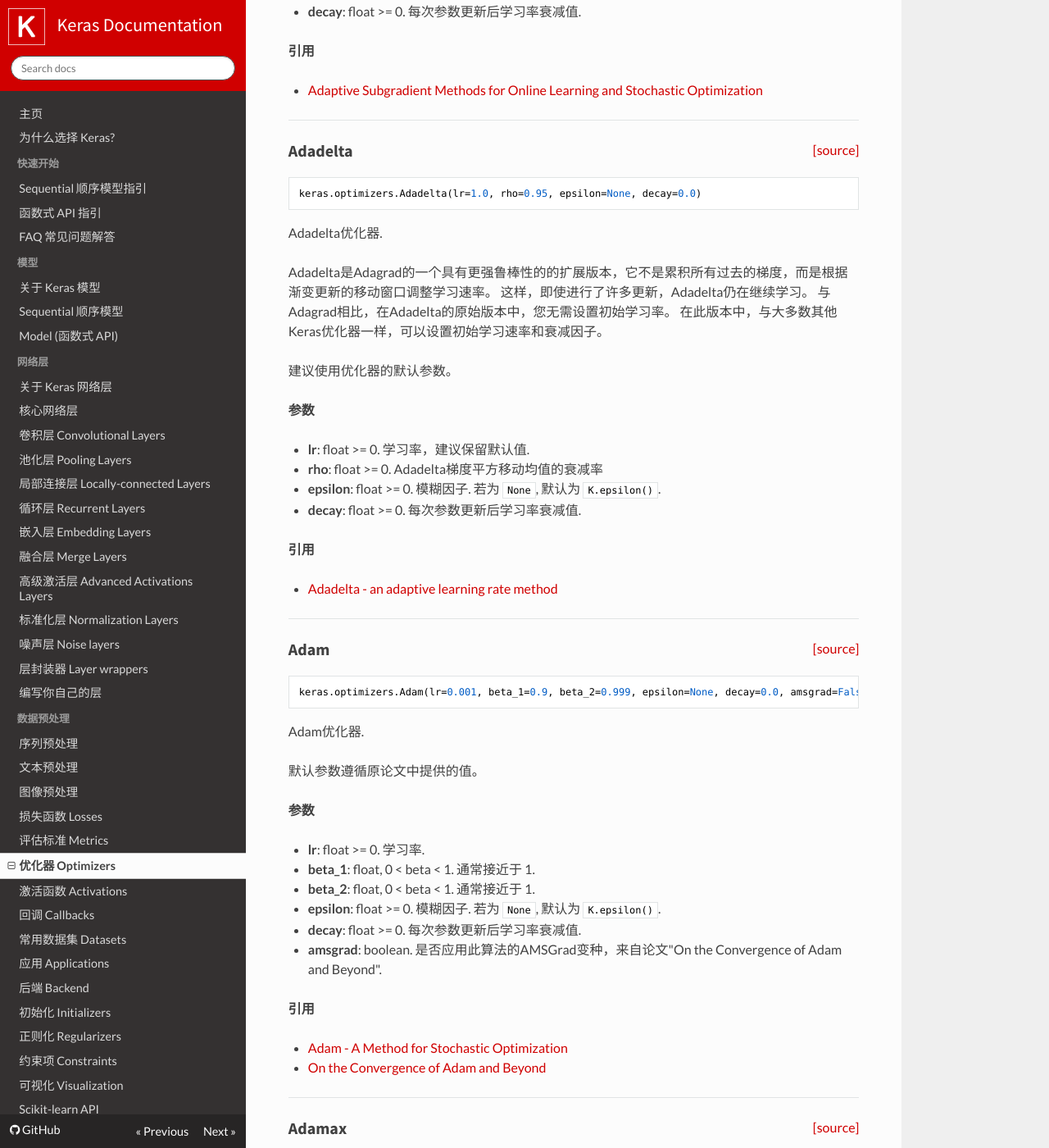
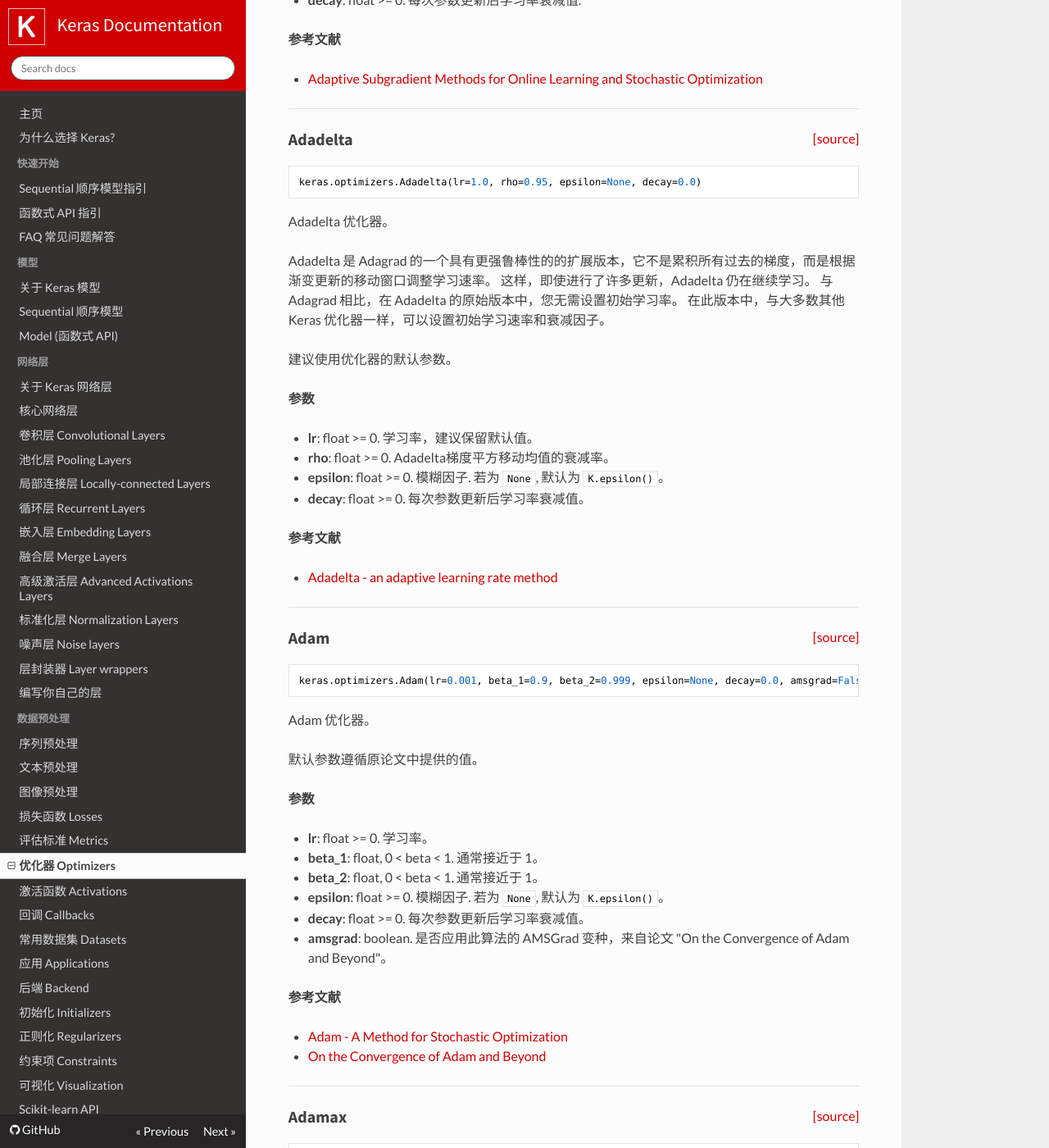
Before and after one commit to gaussic/keras-doc-zh, an MkDocs documentation site: the page built from sources/optimizers.md, in a window 1280 px wide and 1400 px high, scrolled down 2244 px. Shown: the whole window at 82% size. Built offline with MkDocs 1.6.1, drawn with Linux system fonts in a browser that asks for light colours; nearby versions of some CDN libraries; some web fonts are replaced; library files that are not in the unit come from our copies; some of the changed text lies outside the part shown.

````diff
--- a/sources/optimizers.md
+++ b/sources/optimizers.md
@@ -25,10 +25,10 @@ model.compile(loss='mean_squared_error', optimizer='sgd')
 
 ---
 
-## Keras优化器的公共参数
+## Keras 优化器的公共参数
 
 
-参数`clipnorm`和`clipvalue`能在所有的优化器中使用，用于控制梯度裁剪（Gradient Clipping）：
+参数 `clipnorm` 和 `clipvalue` 能在所有的优化器中使用，用于控制梯度裁剪（Gradient Clipping）：
 
 ```python
 from keras import optimizers
@@ -55,19 +55,19 @@ sgd = optimizers.SGD(lr=0.01, clipvalue=0.5)
 keras.optimizers.SGD(lr=0.01, momentum=0.0, decay=0.0, nesterov=False)
 ```
 
-随机梯度下降优化器
+随机梯度下降优化器。
 
 包含扩展功能的支持：
 - 动量（momentum）优化,
 - 学习率衰减（每次参数更新后）
-- Nestrov动量(NAG)优化
+- Nestrov 动量 (NAG) 优化
 
 __参数__
 
-- __lr__: float >= 0. 学习率
-- __momentum__: float >= 0. 参数，用于加速SGD在相关方向上前进，并抑制震荡
-- __decay__: float >= 0. 每次参数更新后学习率衰减值.
-- __nesterov__: boolean. 是否使用Nesterov动量.
+- __lr__: float >= 0. 学习率。
+- __momentum__: float >= 0. 参数，用于加速 SGD 在相关方向上前进，并抑制震荡。
+- __decay__: float >= 0. 每次参数更新后学习率衰减值。
+- __nesterov__: boolean. 是否使用 Nesterov 动量。
 
 ----
 
@@ -78,37 +78,37 @@ __参数__
 keras.optimizers.RMSprop(lr=0.001, rho=0.9, epsilon=None, decay=0.0)
 ```
 
-RMSProp优化器.
+RMSProp 优化器.
 
 建议使用优化器的默认参数
-（除了学习率lr，它可以被自由调节）
+（除了学习率 lr，它可以被自由调节）
 
 
 这个优化器通常是训练循环神经网络RNN的不错选择。
 
 __参数__
 
-- __lr__: float >= 0. 学习率.
+- __lr__: float >= 0. 学习率。
 - __rho__: float >= 0. RMSProp梯度平方的移动均值的衰减率.
-- __epsilon__: float >= 0. 模糊因子. 若为 `None`, 默认为 `K.epsilon()`.
-- __decay__: float >= 0. 每次参数更新后学习率衰减值.
+- __epsilon__: float >= 0. 模糊因子. 若为 `None`, 默认为 `K.epsilon()`。
+- __decay__: float >= 0. 每次参数更新后学习率衰减值。
 
-__引用__
+__参考文献__
 
 - [rmsprop: Divide the gradient by a running average of its recent magnitude](http://www.cs.toronto.edu/~tijmen/csc321/slides/lecture_slides_lec6.pdf)
 
 ----
 
-<span style="float:right;">[[source]](https://github.com/keras-team/keras/blob/master/keras/optimizers.py#L287)</span>
+<span style="float:right;">[[source]](https://github.com/keras-team/keras/blob/master/keras/optimizers.py#L288)</span>
 ### Adagrad
 
 ```python
 keras.optimizers.Adagrad(lr=0.01, epsilon=None, decay=0.0)
 ```
 
-Adagrad优化器.
+Adagrad 优化器。
 
-Adagrad是一种具有特定参数学习率的优化器，它根据参数在训练期间的更新频率进行自适应调整。 参数接收的更新越多，更新越小。
+Adagrad 是一种具有特定参数学习率的优化器，它根据参数在训练期间的更新频率进行自适应调整。参数接收的更新越多，更新越小。
 
 建议使用优化器的默认参数。
 
@@ -118,105 +118,104 @@ __参数__
 - __epsilon__: float >= 0. 若为 `None`, 默认为 `K.epsilon()`.
 - __decay__: float >= 0. 每次参数更新后学习率衰减值.
 
-__引用__
+__参考文献__
 
 - [Adaptive Subgradient Methods for Online Learning and Stochastic Optimization](http://www.jmlr.org/papers/volume12/duchi11a/duchi11a.pdf)
 
 ----
 
-<span style="float:right;">[[source]](https://github.com/keras-team/keras/blob/master/keras/optimizers.py#L351)</span>
+<span style="float:right;">[[source]](https://github.com/keras-team/keras/blob/master/keras/optimizers.py#L353)</span>
 ### Adadelta
 
 ```python
 keras.optimizers.Adadelta(lr=1.0, rho=0.95, epsilon=None, decay=0.0)
 ```
 
-Adadelta优化器.
+Adadelta 优化器。
 
-Adadelta是Adagrad的一个具有更强鲁棒性的的扩展版本，它不是累积所有过去的梯度，而是根据渐变更新的移动窗口调整学习速率。
-这样，即使进行了许多更新，Adadelta仍在继续学习。 与Adagrad相比，在Adadelta的原始版本中，您无需设置初始学习率。
-在此版本中，与大多数其他Keras优化器一样，可以设置初始学习速率和衰减因子。
+Adadelta 是 Adagrad 的一个具有更强鲁棒性的的扩展版本，它不是累积所有过去的梯度，而是根据渐变更新的移动窗口调整学习速率。
+这样，即使进行了许多更新，Adadelta 仍在继续学习。 与 Adagrad 相比，在 Adadelta 的原始版本中，您无需设置初始学习率。
+在此版本中，与大多数其他 Keras 优化器一样，可以设置初始学习速率和衰减因子。
 
 建议使用优化器的默认参数。
 
 __参数__
 
-- __lr__: float >= 0. 学习率，建议保留默认值.
-- __rho__: float >= 0. Adadelta梯度平方移动均值的衰减率
-- __epsilon__: float >= 0. 模糊因子. 若为 `None`, 默认为 `K.epsilon()`.
-- __decay__: float >= 0. 每次参数更新后学习率衰减值.
+- __lr__: float >= 0. 学习率，建议保留默认值。
+- __rho__: float >= 0. Adadelta梯度平方移动均值的衰减率。
+- __epsilon__: float >= 0. 模糊因子. 若为 `None`, 默认为 `K.epsilon()`。
+- __decay__: float >= 0. 每次参数更新后学习率衰减值。
 
-__引用__
+__参考文献__
 
 - [Adadelta - an adaptive learning rate method](http://arxiv.org/abs/1212.5701)
 
 ----
 
-<span style="float:right;">[[source]](https://github.com/keras-team/keras/blob/master/keras/optimizers.py#L433)</span>
+<span style="float:right;">[[source]](https://github.com/keras-team/keras/blob/master/keras/optimizers.py#L436)</span>
 ### Adam
 
 ```python
 keras.optimizers.Adam(lr=0.001, beta_1=0.9, beta_2=0.999, epsilon=None, decay=0.0, amsgrad=False)
 ```
 
-Adam优化器.
+Adam 优化器。
 
 默认参数遵循原论文中提供的值。
 
 
 __参数__
 
-- __lr__: float >= 0. 学习率.
-- __beta_1__: float, 0 < beta < 1. 通常接近于 1.
-- __beta_2__: float, 0 < beta < 1. 通常接近于 1.
-- __epsilon__: float >= 0. 模糊因子. 若为 `None`, 默认为 `K.epsilon()`.
-- __decay__: float >= 0. 每次参数更新后学习率衰减值.
-- __amsgrad__: boolean. 是否应用此算法的AMSGrad变种，来自论文"On the Convergence of Adam and
-Beyond".
+- __lr__: float >= 0. 学习率。
+- __beta_1__: float, 0 < beta < 1. 通常接近于 1。
+- __beta_2__: float, 0 < beta < 1. 通常接近于 1。
+- __epsilon__: float >= 0. 模糊因子. 若为 `None`, 默认为 `K.epsilon()`。
+- __decay__: float >= 0. 每次参数更新后学习率衰减值。
+- __amsgrad__: boolean. 是否应用此算法的 AMSGrad 变种，来自论文 "On the Convergence of Adam and Beyond"。
 
-__引用__
+__参考文献__
 
 - [Adam - A Method for Stochastic Optimization](http://arxiv.org/abs/1412.6980v8)
 - [On the Convergence of Adam and Beyond](https://openreview.net/forum?id=ryQu7f-RZ)
 
 ----
 
-<span style="float:right;">[[source]](https://github.com/keras-team/keras/blob/master/keras/optimizers.py#L522)</span>
+<span style="float:right;">[[source]](https://github.com/keras-team/keras/blob/master/keras/optimizers.py#L527)</span>
 ### Adamax
 
 ```python
 keras.optimizers.Adamax(lr=0.002, beta_1=0.9, beta_2=0.999, epsilon=None, decay=0.0)
 ```
 
-Adamax优化器，来自Adam论文的第七小节.
+Adamax 优化器，来自 Adam 论文的第七小节.
 
 它是Adam算法基于无穷范数（infinity norm）的变种。
 默认参数遵循论文中提供的值。
 
 __参数__
 
-- __lr__: float >= 0. 学习率.
-- __beta_1/beta_2__: floats, 0 < beta < 1. 通常接近于 1.
-- __epsilon__: float >= 0. 模糊因子. 若为 `None`, 默认为 `K.epsilon()`.
-- __decay__: float >= 0. 每次参数更新后学习率衰减值.
+- __lr__: float >= 0. 学习率。
+- __beta_1/beta_2__: floats, 0 < beta < 1. 通常接近于 1。
+- __epsilon__: float >= 0. 模糊因子. 若为 `None`, 默认为 `K.epsilon()`。
+- __decay__: float >= 0. 每次参数更新后学习率衰减值。
 
-__引用__
+__参考文献__
 
 - [Adam - A Method for Stochastic Optimization](http://arxiv.org/abs/1412.6980v8)
 
 ----
 
-<span style="float:right;">[[source]](https://github.com/keras-team/keras/blob/master/keras/optimizers.py#L599)</span>
+<span style="float:right;">[[source]](https://github.com/keras-team/keras/blob/master/keras/optimizers.py#L605)</span>
 ### Nadam
 
 ```python
 keras.optimizers.Nadam(lr=0.002, beta_1=0.9, beta_2=0.999, epsilon=None, schedule_decay=0.004)
 ```
 
-Nesterov版本Adam优化器.
+Nesterov 版本 Adam 优化器。
 
-正像Adam本质上是RMSProp与动量momentum的结合，
-Nadam是采用Nesterov momentum版本的Adam优化器。
+正像 Adam 本质上是 RMSProp 与动量 momentum 的结合，
+Nadam 是采用 Nesterov momentum 版本的 Adam 优化器。
 
 默认参数遵循论文中提供的值。
 建议使用优化器的默认参数。
@@ -224,22 +223,11 @@ Nadam是采用Nesterov momentum版本的Adam优化器。
 
 __参数__
 
-- __lr__: float >= 0. 学习率.
-- __beta_1/beta_2__: floats, 0 < beta < 1. 通常接近于 1.
-- __epsilon__: float >= 0. 模糊因子. 若为 `None`, 默认为 `K.epsilon()`.
+- __lr__: float >= 0. 学习率。
+- __beta_1/beta_2__: floats, 0 < beta < 1. 通常接近于 1。
+- __epsilon__: float >= 0. 模糊因子. 若为 `None`, 默认为 `K.epsilon()`。
 
-__引用__
+__参考文献__
 
 - [Nadam report](http://cs229.stanford.edu/proj2015/054_report.pdf)
 - [On the importance of initialization and momentum in deep learning](http://www.cs.toronto.edu/~fritz/absps/momentum.pdf)
-
-----
-
-<span style="float:right;">[[source]](https://github.com/keras-team/keras/blob/master/keras/optimizers.py#L687)</span>
-### TFOptimizer
-
-```python
-keras.optimizers.TFOptimizer(optimizer)
-```
-
-原生Tensorlfow优化器的包装类（wrapper class）。
````
Also changed, not shown: other parts of sources/optimizers.md (+3 -3 lines), sources/activations.md (+37 -18 lines), sources/callbacks.md (+47 -26 lines), sources/losses.md (+8 -8 lines), sources/metrics.md (+3 -2 lines).
